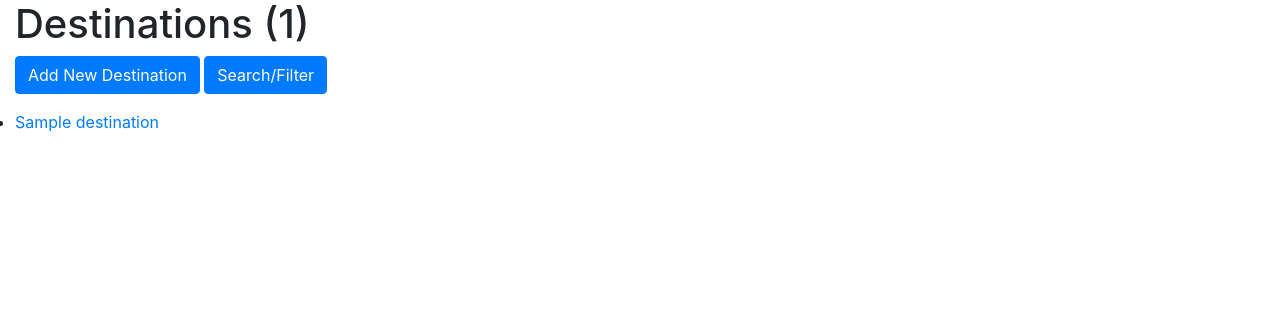
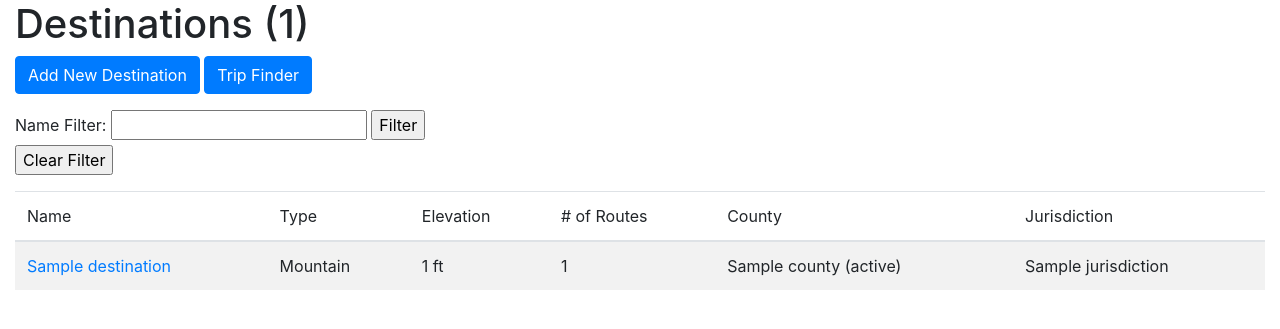
Before and after one commit to pschlais/hikeplanner, a Django app: page /planner/destination/ in a window 1280 px wide. Shown: the part 24-353 px from the top of the page. Run offline with Django 3.2, Linux system fonts and the light colour scheme; a user stored in the database is signed in; tables that the repository leaves empty hold one stand-in row (values such as "Sample post"); some libraries are stand-ins or nearby versions.

Commit message:
Updated Destination list view and template. Now in table format with additional information. Template and view now support name filtering of the destination.

```diff
--- a/planner/templates/planner/destination_list.html
+++ b/planner/templates/planner/destination_list.html
@@ -6,12 +6,41 @@
 <h1>Destinations ({{destination_list | length}})</h1>
 <p>
   <a class="btn btn-primary" href="{% url 'destination-add-combo' %}">Add New Destination</a>
-  <a class="btn btn-primary" href="{% url 'destination-search' %}">Search/Filter</a>
+  <a class="btn btn-primary" href="{% url 'destination-search' %}">Trip Finder</a>
+</p>
+<p>
+  <form action="" method="GET">
+    <label for="id_dest_name">Name Filter:</label>
+    <input type="text" name="dest_name" maxlength="40" id="id_dest_name">
+    <input type="submit" value="Filter">
+  </form>
+  <form action="" method="GET">
+    <input type="submit" value="Clear Filter">
+  </form>
 </p>
 
-<ul>
-  {% for dest in destination_list %}
-  <li><a href="{{dest.get_absolute_url}}">{{dest.name}}</a></li>
-  {% endfor %}
-</ul>
+<table class="table table-striped">
+  <thead>
+    <tr>
+      <th scope="col">Name</th>
+      <th scope="col">Type</th>
+      <th scope="col">Elevation</th>
+      <th scope="col"># of Routes</th>
+      <th scope="col">County</th>
+      <th scope="col">Jurisdiction</th>
+    </tr>
+  </thead>
+  <tbody>
+    {% for dest in destination_list %}
+    <tr>
+      <td><a href="{{dest.get_absolute_url}}">{{dest.name}}</a></td>
+      <td>{{dest.dest_type_expanded}}</td>
+      <td>{{dest.elevation|floatformat:"0"}} ft</td>
+      <td>{{dest.route_set.count}}</td>
+      <td>{{dest.county.name}} ({{dest.county.state}})</td>
+      <td>{{dest.jurisdiction}}</td>
+    </tr>
+    {% endfor %}
+  </tbody>
+</table>
 {% endblock %}
--- a/planner/templates/planner/destination_search_list.html
+++ b/planner/templates/planner/destination_search_list.html
@@ -13,7 +13,7 @@
 
 {% block stage_content %}
 {% if route_list %}
-  <table class="table-striped">
+  <table class="table table-striped">
     <thead>
       <tr>
         <th scope="col">Destination</th>
--- a/planner/views.py
+++ b/planner/views.py
@@ -54,6 +54,14 @@ class BaseSelectAutocomplete(autocomplete.Select2QuerySetView):
 # -------- Destination views ------------------------
 class DestinationListView(LoginRequiredMixin, generic.ListView):
     model = Destination
+
+    def get_queryset(self):
+        dest_name = self.request.GET.get("dest_name", "")
+        if dest_name:
+            return Destination.objects.filter(name__icontains=dest_name)
+        else:
+            return Destination.objects.all()
+
 
 
 class DestinationSearchView(LoginRequiredMixin, generic.ListView):
```
